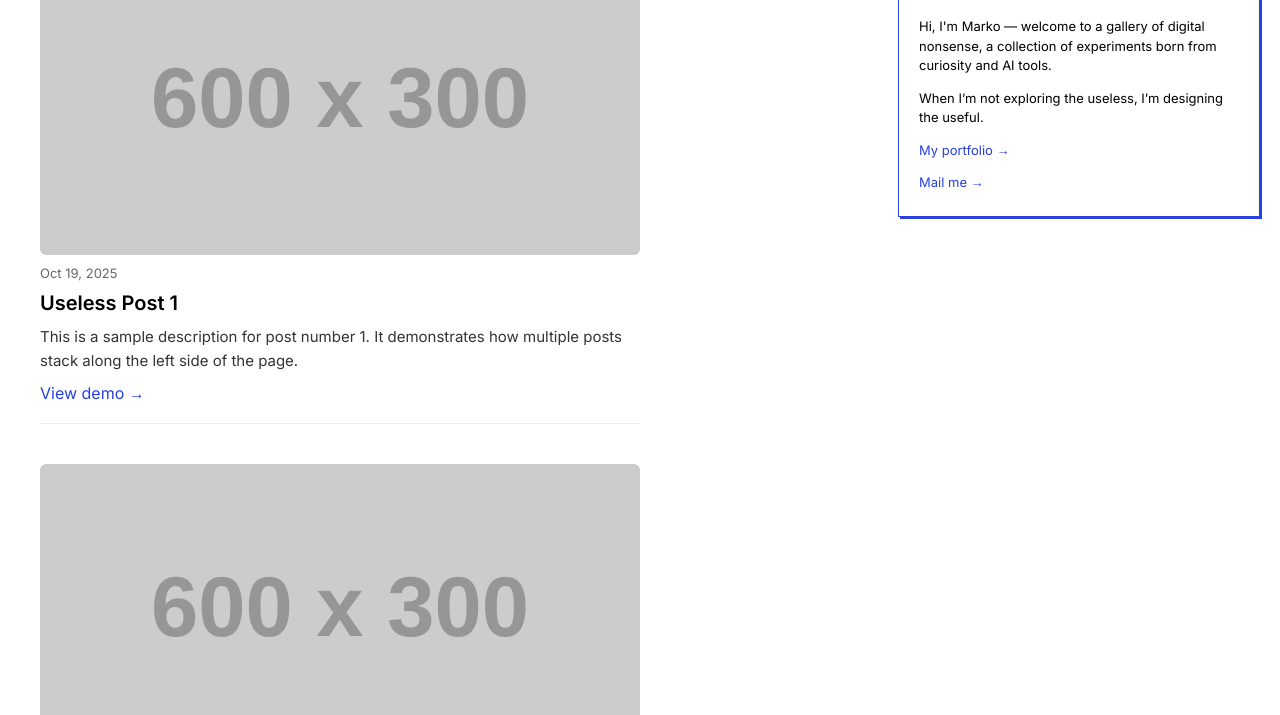
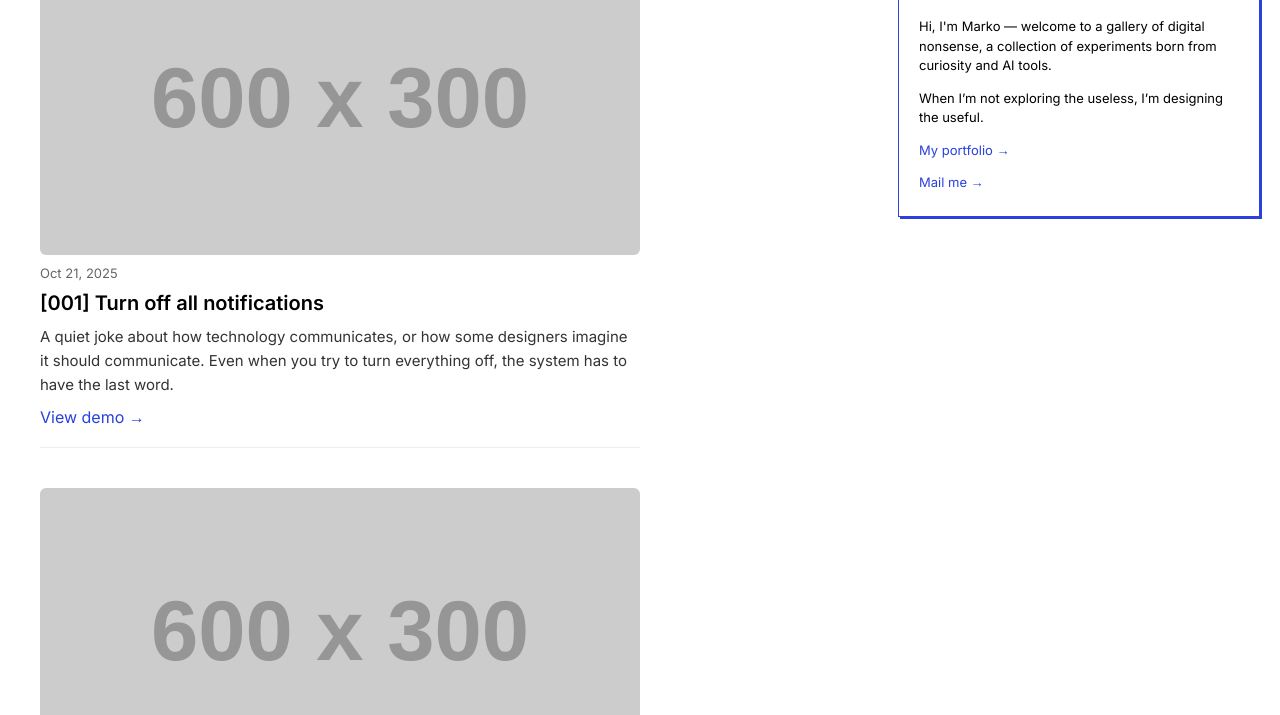
Before and after one commit to markojotic/theuselessinterface, a plain HTML site: page index.html in a window 1280 px wide. Shown: the part 85-800 px from the top of the page. Drawn offline with Linux system fonts and the light colour scheme; placeholder pictures from the web are drawn by us.

Commit message:
Update index.html

```diff
--- a/index.html
+++ b/index.html
@@ -131,10 +131,10 @@
   <div class="posts">
     <div class="post">
       <img src="https://placehold.co/600x300?text=Post+1" alt="Post Image">
-      <div class="date">Oct 19, 2025</div>
-      <div class="title">Useless Post 1</div>
-      <div class="description">This is a sample description for post number 1. It demonstrates how multiple posts stack along the left side of the page.</div>
-      <a href="#">View demo →</a>
+      <div class="date">Oct 21, 2025</div>
+      <div class="title">[001] Turn off all notifications</div>
+      <div class="description">A quiet joke about how technology communicates, or how some designers imagine it should communicate. Even when you try to turn everything off, the system has to have the last word.</div>
+      <a href="turn-off-notifications.html">View demo →</a>
     </div>
     <div class="post">
       <img src="https://placehold.co/600x300?text=Post+2" alt="Post Image">
@@ -203,7 +203,7 @@
 
   <div class="useless-interface">
     <div class="logo">
-      <img src="22fba472-ee46-48d6-8454-fc0da62c6085.png" alt="Logo" width="100%">
+      <img src="logo.svg" alt="Logo" width="100%">
     </div>
     <div class="divider"></div>
     <p>Hi, I'm Marko — welcome to a gallery of digital nonsense, a collection of experiments born from curiosity and AI tools.</p>
```
